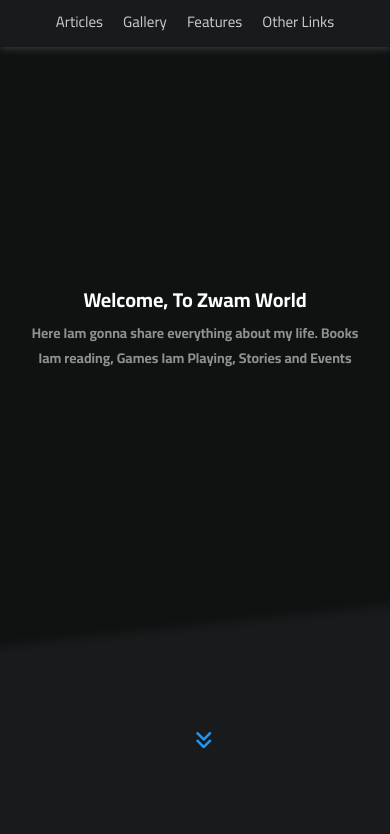
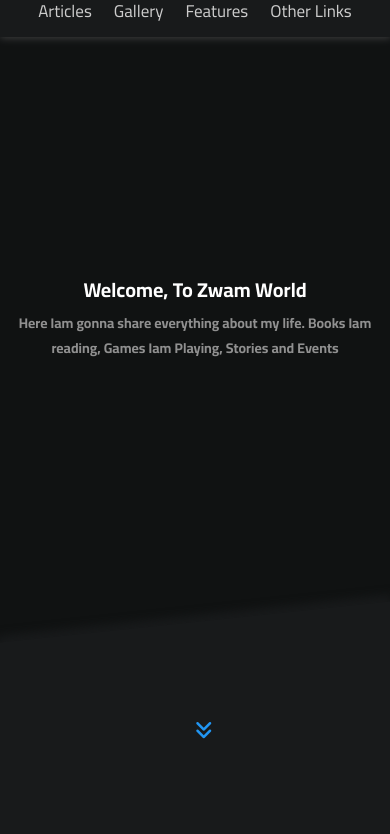
Before and after one commit to Mohammed-Zwam/Zwam-Template-4, a plain HTML site: page index.html in a window 390 px wide. Shown: the part 58-892 px from the top of the page. Drawn offline with Linux system fonts and the light colour scheme; a web font is replaced by a local one.

Commit message:
Template 4 | Last Update

```diff
--- a/CSS Files/style.css
+++ b/CSS Files/style.css
@@ -8,7 +8,7 @@
     --back-ground: #181a1b;
     --box: #181a1b;
     --main-transition: 0.3s;
-    --main-padding: 120px;
+    --main-padding: 80px;
 }
 
 body {
@@ -198,6 +198,12 @@ a {
     }
 }
 
+@media (max-width: 500px) {
+    .container {
+        padding-left: 10px;
+        padding-right: 10px;
+    }
+}
 
 /***********************************************************************[End Global Rules]*********************************************************************/
 
@@ -340,7 +346,7 @@ header .container .list .main-li .main-a::before {
     }
 
     .logo a {
-        margin: auto;
+        margin: 0px auto;
     }
 
     header .container .list .main-li .main-a {
@@ -350,14 +356,14 @@ header .container .list .main-li .main-a::before {
     }
 
     header .container .logo {
-        height: 55px;
+        height: 45px;
     }
 }
 
 @media (max-width: 400px) {
     header .container .list .main-li .main-a {
-        padding: 0 10px;
-        font-size: 15px;
+        padding: 0 11px;
+        font-size: 17px;
         height: 50px;
     }
 
```
